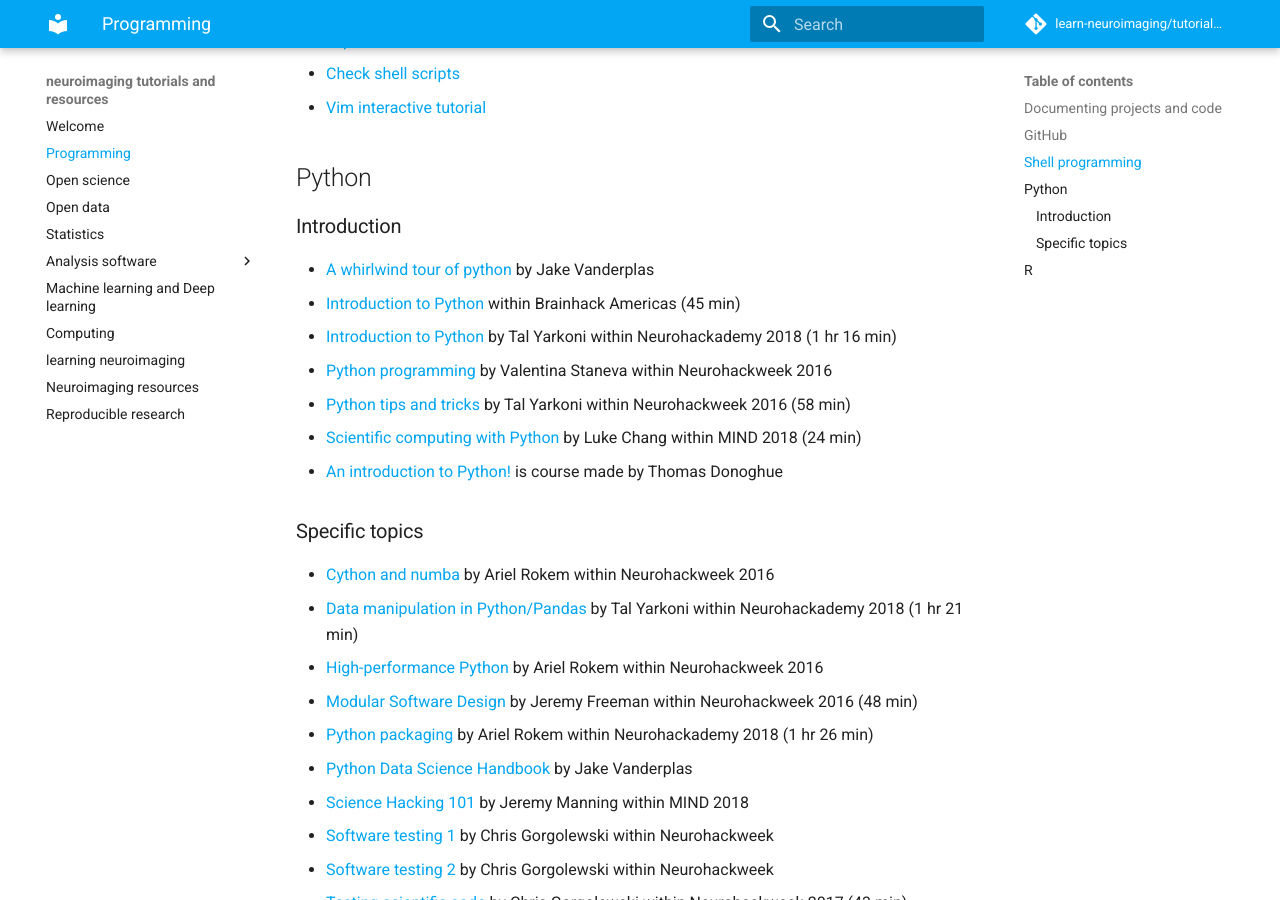
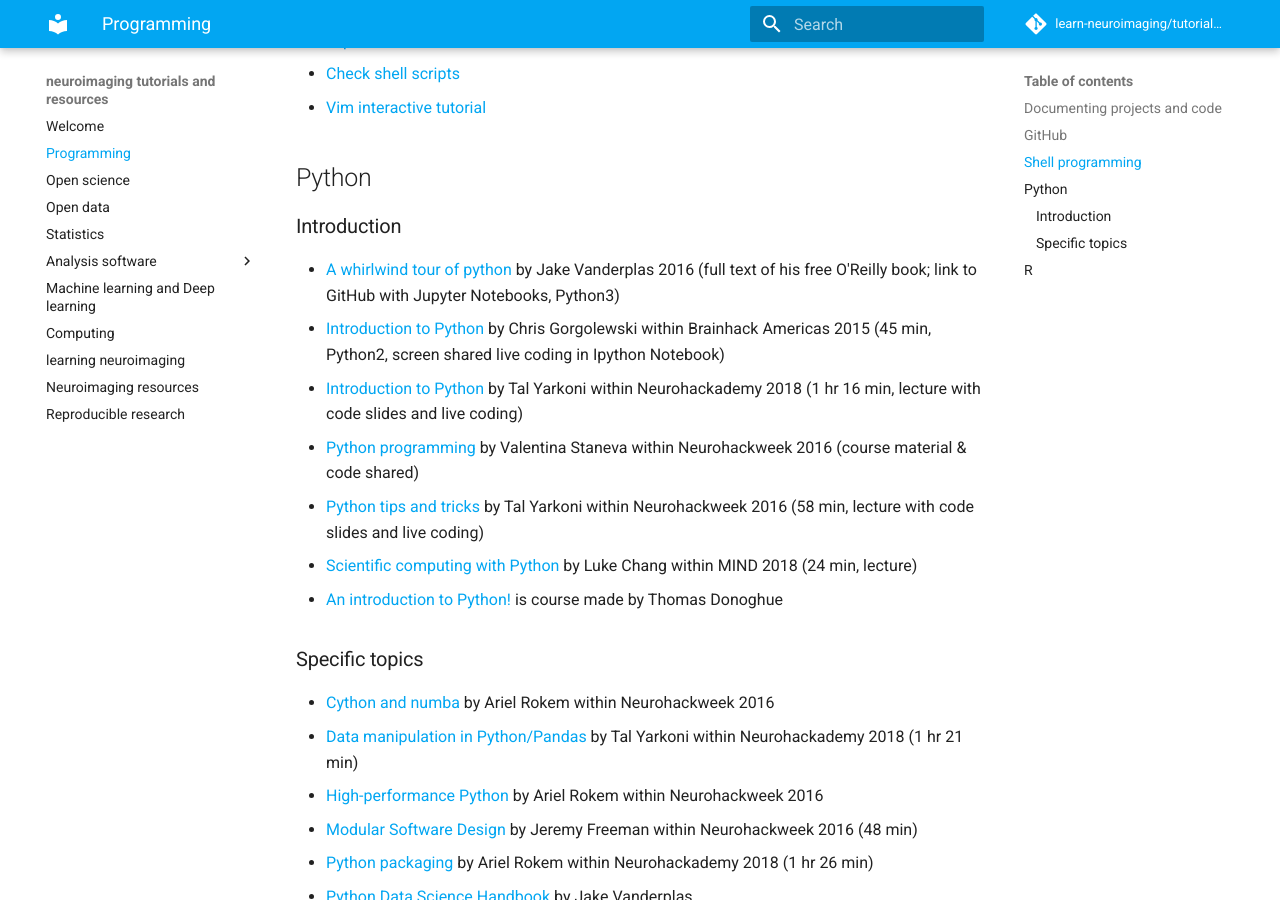
Before and after one commit to learn-neuroimaging/hitchhackers_guide_brain, an MkDocs documentation site: the page built from docs/programming.md, in a window 1280 px wide and 900 px high, scrolled down 873 px. Built offline with MkDocs 1.6.1 and Material for MkDocs 9.7.7, drawn with Linux system fonts in a browser that asks for light colours; comment, search, counter and statistics services are not loaded.

Commit message:
add python version, year & format of the [tutorial]

```diff
--- a/docs/programming.md
+++ b/docs/programming.md
@@ -29,12 +29,12 @@ Git and GitHub](https://journals.plos.org/ploscompbiol/article?id=10.1371/journa
 
 ## Python
 ### Introduction
-* [A whirlwind tour of python](https://jakevdp.github.io/WhirlwindTourOfPython/) by Jake Vanderplas
-* [Introduction to Python](https://www.youtube.com/watch?v=3y55b_Md-N8&list=PLNt4AJV1JZbfq0vdD4vcITV7x3OqGxLKp&t=0s&index=3) within Brainhack Americas (45 min)
-* [Introduction to Python](https://neurohackademy.org/course/introduction-to-python/) by Tal Yarkoni within Neurohackademy 2018 (1 hr 16 min)
-* [Python programming](https://neurohackademy.org/course/python-programming/) by Valentina Staneva within Neurohackweek 2016
-* [Python tips and tricks](https://neurohackademy.org/course/python-tips-and-tricks/) by Tal Yarkoni within Neurohackweek 2016 (58 min)
-* [Scientific computing with Python](https://www.youtube.com/watch?v=RhNfnQlnCEo&index=18&t=0s&list=PLEE6ggCEJ0H0KOlMKx_PUVB_16VoCfGj9) by Luke Chang within MIND 2018 (24 min)
+* [A whirlwind tour of python](https://jakevdp.github.io/WhirlwindTourOfPython/) by Jake Vanderplas 2016 (full text of his free O'Reilly book; link to GitHub with Jupyter Notebooks, Python3)
+* [Introduction to Python](https://www.youtube.com/watch?v=3y55b_Md-N8&list=PLNt4AJV1JZbfq0vdD4vcITV7x3OqGxLKp&t=0s&index=3) by Chris Gorgolewski within Brainhack Americas 2015 (45 min, Python2, screen shared live coding in Ipython Notebook)
+* [Introduction to Python](https://neurohackademy.org/course/introduction-to-python/) by Tal Yarkoni within Neurohackademy 2018 (1 hr 16 min, lecture with code slides and live coding)
+* [Python programming](https://neurohackademy.org/course/python-programming/) by Valentina Staneva within Neurohackweek 2016 (course material & code shared)
+* [Python tips and tricks](https://neurohackademy.org/course/python-tips-and-tricks/) by Tal Yarkoni within Neurohackweek 2016 (58 min, lecture with code slides and live coding)
+* [Scientific computing with Python](https://www.youtube.com/watch?v=RhNfnQlnCEo&index=18&t=0s&list=PLEE6ggCEJ0H0KOlMKx_PUVB_16VoCfGj9) by Luke Chang within MIND 2018 (24 min, lecture)
 * [An introduction to Python!](https://cogs18.github.io/intro/) is course made by Thomas Donoghue
 
 ### Specific topics
```
